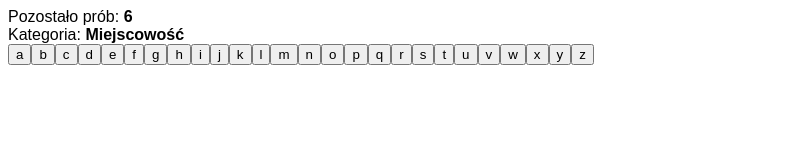
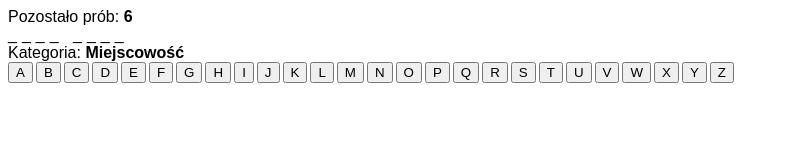
Before and after one commit to norbertgawlik/hangman_game, a website with bundled scripts: page index.html in a window 1280 px wide. Shown: the whole page, without its empty margins (0-790 px from the left). Built offline with nearby package versions, Linux system fonts and the light colour scheme.

Commit message:
Interface Class

```diff
--- a/index.html
+++ b/index.html
@@ -11,7 +11,7 @@
     <section id="lifes">Pozostało prób: <strong></strong></section>
     <section id="password"></section>
     <section id="category">Kategoria: <strong></strong></section>
-    <section id="keybord"></section>
+    <section id="keyboard"></section>
 
     <script src="scripts/Game.js" type="module"></script>
 </body>
--- a/scripts/Game.js
+++ b/scripts/Game.js
@@ -1,20 +1,23 @@
+import { Interface } from "./Interface.js";
+
 export class Game{
-    constructor(maxlifes,_passwordWrap,_categoryWrap,_keybordWrap,_lifesWrap){
+    constructor(maxlifes,_passwordWrap,_categoryWrap,_keyboardWrap,_lifesWrap){
         this.lifes = maxlifes;
         this.passwordWrap = _passwordWrap;
         this.categoryWrap = _categoryWrap;
-        this.keybordWrap = _keybordWrap;
+        this.keyboardWrap = _keyboardWrap;
         this.lifesWrap = _lifesWrap;
 
         this.passwords = {};
         this.password = {};
+        this.hasUnknownLetter = true;
+        this.interface = new Interface(this.lifes,this.lifesWrap);
     }
 
     init(){
         const hasAllWraps = this.validateWraps();
         if(!hasAllWraps) return;
 
-        this.generateKeybord()
         this.lifesWrap.querySelector('strong').innerHTML = this.lifes;
         this.fetchPasswords();
     }
@@ -33,6 +36,8 @@ export class Game{
         const randomIndex = Math.floor(Math.random() * this.passwords.passwords.length);
         this.password = this.passwords.passwords[randomIndex];
         this.showCategory();
+        this.generateKeyboard();
+        this.interface.showPassword(this.password.name,this.passwordWrap);
     }
 
     showCategory(){
@@ -43,7 +48,7 @@ export class Game{
         let hasAllWraps = true;
         if(this.passwordWrap == null ||
            this.categoryWrap == null ||
-           this.keybordWrap == null ||
+           this.keyboardWrap == null ||
            this.lifesWrap == null
         ){
             hasAllWraps = false;
@@ -51,12 +56,14 @@ export class Game{
         return hasAllWraps;
     }
 
-    generateKeybord(){
+    generateKeyboard(){
         for(let i=0;i<26;i++){
             const label = (i+10).toString(36);
             const button = document.createElement("button");
             button.innerHTML = label;
-            this.keybordWrap.append(button);
+            button.setAttribute('data-letter',label.toUpperCase());
+            this.keyboardWrap.append(button);
+            this.interface.checkLetter(this.password.name,this.passwordWrap,button);
         }
     }
 }
@@ -64,8 +71,8 @@ export class Game{
 document.addEventListener("DOMContentLoaded",()=>{
     const passwordWrap = document.querySelector('#password');
     const categoryWrap = document.querySelector("#category");
-    const keybordWrap = document.querySelector("#keybord");
+    const keyboardWrap = document.querySelector("#keyboard");
     const lifesWrap = document.querySelector('#lifes');
-    const newGame = new Game(6,passwordWrap,categoryWrap,keybordWrap,lifesWrap);
+    const newGame = new Game(6,passwordWrap,categoryWrap,keyboardWrap,lifesWrap);
     newGame.init();
 })
--- /dev/null
+++ b/scripts/Interface.js
@@ -0,0 +1,55 @@
+export class Interface {
+    constructor(lifes,lifesWrap){
+        this.lifes = lifes;
+        this.lifesWrap = lifesWrap;
+        this.foundLetters = [];
+    }
+    showPassword(password,wrap){
+        let _password = '';
+        let containUndefinedLetters = false;
+        [...password].forEach((e)=>{
+            let letter = '';
+            if(e == ' ' || this.foundLetters.indexOf(e.toUpperCase()) != -1){
+                letter = e;
+            }else{
+                letter = "_";
+                containUndefinedLetters = true;
+            }
+            _password += letter;
+        })
+        wrap.innerHTML = _password;
+        if(!containUndefinedLetters) this.endGame(true);
+    }
+
+    checkLetter(password, passwordWrap, button){
+        button.addEventListener('click', () => {
+            const inactive = button.classList.contains('inactive');
+
+            if(!inactive){
+                button.classList.add('inactive');
+                const letter = button.getAttribute('data-letter');
+                const upperLetters = [...password].map( (e,i) => {
+                    return e.toUpperCase();
+                })
+
+                const containLetter = upperLetters.indexOf(letter) != -1;
+                if(containLetter){
+                    this.foundLetters.push(letter);
+                    this.showPassword(password,passwordWrap);
+                }else{
+                    this.lifes--;
+                    if(this.lifes == 0){
+                        this.endGame(false);
+                    }
+                }
+            }
+        })
+    }
+    endGame(status){
+        if(status){
+            console.log("WON!");
+        }else{
+            console.log("LOST!");
+        }
+    }
+}
--- a/styles.css
+++ b/styles.css
@@ -1,3 +1,16 @@
 body{
     font-family: "Open-sans", sans-serif;
 }
+
+#password{
+    letter-spacing: 5px;
+    text-transform: uppercase;
+}
+
+#keyboard button{
+    text-transform: uppercase;
+    margin: 0 3px 3px 0;
+}
+#keyboard button.inactive{
+    opacity:0.5;
+}
```
